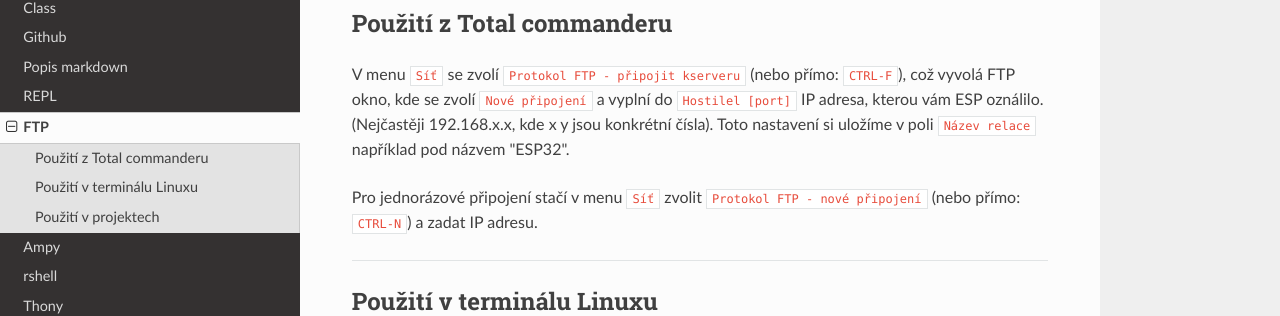
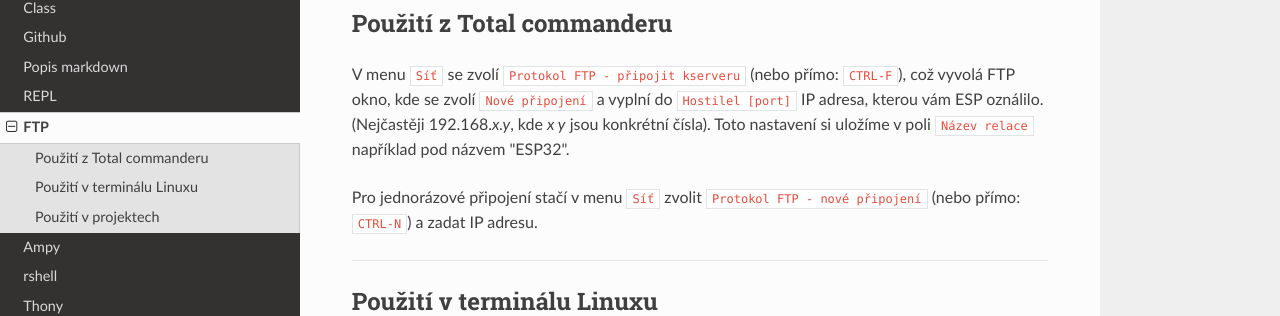
Before and after one commit to octopuslab-cz/docs_octopuslab_cz, an MkDocs documentation site: the page built from docs/ftp.md, in a window 1280 px wide and 900 px high, scrolled down 350 px. Shown: the part 168-484 px from the top of the window. Built offline with MkDocs 1.6.1, drawn with Linux system fonts in a browser that asks for light colours; nearby versions of some CDN libraries.

```diff
--- a/docs/ftp.md
+++ b/docs/ftp.md
@@ -23,7 +23,7 @@
 
 ## Použití z Total commanderu
 
-V menu `Síť` se zvolí `Protokol FTP - připojit kserveru` (nebo přímo: `CTRL-F`), což vyvolá FTP okno, kde se zvolí `Nové připojení` a vyplní do `Hostilel [port]` IP adresa, kterou vám ESP oználilo. (Nejčastěji 192.168.x.x, kde x y jsou konkrétní čísla). Toto nastavení si uložíme v poli `Název relace` například pod názvem "ESP32".
+V menu `Síť` se zvolí `Protokol FTP - připojit kserveru` (nebo přímo: `CTRL-F`), což vyvolá FTP okno, kde se zvolí `Nové připojení` a vyplní do `Hostilel [port]` IP adresa, kterou vám ESP oználilo. (Nejčastěji 192.168.*x.y*, kde *x y* jsou konkrétní čísla). Toto nastavení si uložíme v poli `Název relace` například pod názvem "ESP32".
 
 Pro jednorázové připojení stačí v menu `Síť` zvolit `Protokol FTP - nové připojení` (nebo přímo: `CTRL-N`) a zadat IP adresu.
 
```
Also changed, not shown: docs/proj-edukit1.md (+5 -1 lines), docs/proj-edukit2.md (+4 -0 lines).
